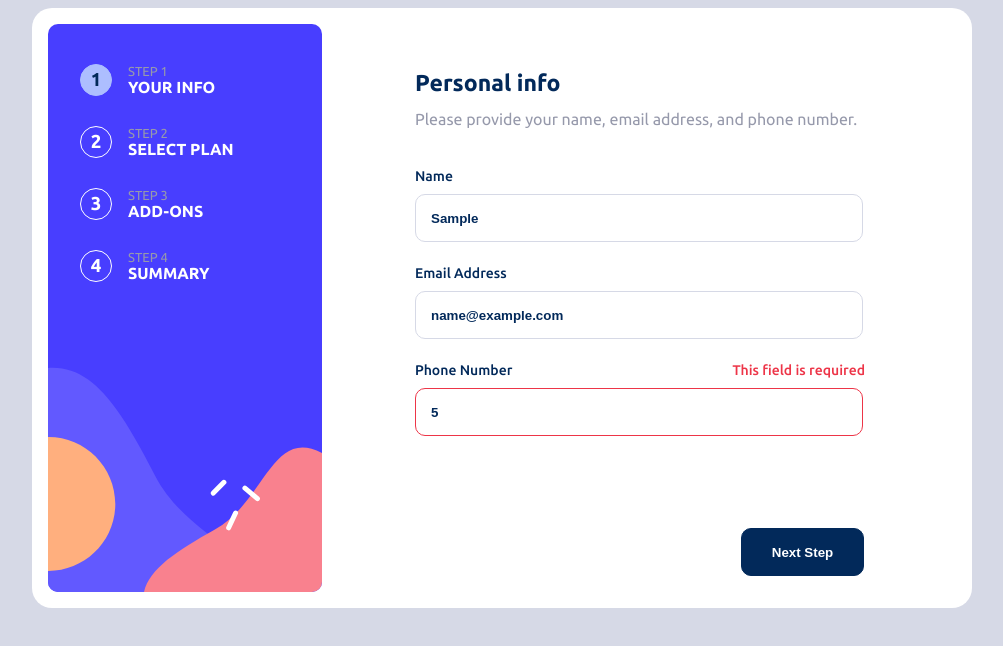
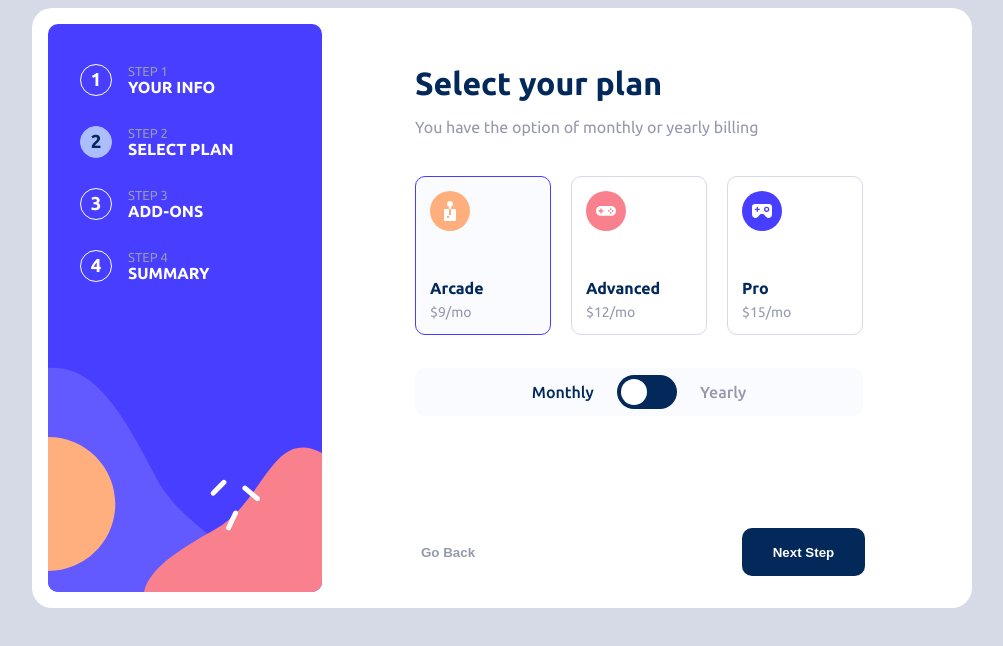
Before and after one commit to SebastianDiaz97/multi-step, an Angular app: page / in a window 1280 px wide. Both pictures are taken after typing "Sample", "name@example.com", "5" into the empty fields and a click on the input "Next Step". Shown: the top 646 px of the page, without its empty margins (138-1141 px from the left). Built offline with nearby package versions, Linux system fonts and the light colour scheme.

Commit message:
paso 2 a 3

```diff
--- a/src/app/app.component.html
+++ b/src/app/app.component.html
@@ -8,8 +8,10 @@
   <app-plan
     class="containerSteps"
     [ngClass]="paso === 2 ? 'visible' : ''"
-    ></app-plan>
-    <!-- (cambiarPaso)="paso" -->
+    (cambiarPaso)="cambiarPaso($event)"
+    (planSelected)="planSelected($event)"
+  ></app-plan>
+  <!-- (cambiarPaso)="paso" -->
   <app-add-ons
     class="containerSteps"
     [ngClass]="paso === 3 ? 'visible' : ''"
--- a/src/app/app.component.ts
+++ b/src/app/app.component.ts
@@ -12,17 +12,9 @@ export class AppComponent {
 
   cambiarPaso(pasos: number){
     this.paso = pasos;
-    console.log('cambio');
   }
 
-  // ngOnInit(){
-  //   switch (this.paso) {
-  //     case value:
-
-  //       break;
-
-  //     default:
-  //       break;
-  //   }
-  // }
+  planSelected(info: []){
+    console.log(info);
+  }
 }
--- a/src/app/component/info-personal/info-personal.component.ts
+++ b/src/app/component/info-personal/info-personal.component.ts
@@ -17,8 +17,9 @@ export class InfoPersonalComponent {
 
   submit(event: Event) {
     // event.preventDefault()
-    let validado = this.validarFormualrio()
-    if(validado){
+    // let validado = this.validarFormualrio()
+    // if(validado){
+    if(true){
       this.cambiarPaso.emit(2)
     }
   }
--- a/src/app/component/plan/plan.component.css
+++ b/src/app/component/plan/plan.component.css
@@ -93,13 +93,19 @@ button {
     font-weight: 500;
     background-color: var(--Alabaster);
     border-radius: 10px;
+    color: var(--Cool_gray);
+
 }
 
-.monthYear .month{
+/* .monthYear .month{
     color: var(--Marine_blue);
 }
 .monthYear .year{
     color: var(--Cool_gray);
+} */
+
+.tipSelected{
+  color: var(--Marine_blue);
 }
 
 .containerStep > p{
@@ -115,10 +121,11 @@ button {
 
 .plan{
     width: 138px;
-    height: 160px;
+    /* height: 160px; */
     border: 1px solid var(--Light_gray);
     border-radius: 10px;
     padding: 14px;
+    cursor: pointer;
 }
 
 .plan h3{
@@ -128,14 +135,20 @@ button {
     color: var(--Marine_blue);
 }
 
-.plan p{
+.price{
     margin: 0;
     color: var(--Cool_gray);
     font-size: 14px;
 
 }
 
-.select{
+.selected{
   background-color: var(--Alabaster);
   border-color: var(--Purplish_blue);
 }
+
+.free{
+  font-size: 14px;
+  color: var(--Marine_blue);
+  margin-top: 5px;
+}
--- a/src/app/component/plan/plan.component.html
+++ b/src/app/component/plan/plan.component.html
@@ -3,34 +3,52 @@
   <p>You have the option of monthly or yearly billing</p>
 
   <section class="plans">
-    <div class="plan select">
+    <div
+      class="plan"
+      id="arcade"
+      (click)="selected($event)"
+      [ngClass]="arcade ? 'selected' : ''"
+    >
       <img src="../../../assets/images/icon-arcade.svg" alt="Icon Arcade" />
       <h3>Arcade</h3>
-      <p class="price">$9/mo</p>
+      <p class="price">{{ priceArcade }}</p>
+      <p class="free" [hidden]="mesAno">2 months free</p>
     </div>
-    <div class="plan">
+    <div
+      class="plan"
+      id="advanced"
+      (click)="selected($event)"
+      [ngClass]="advanced ? 'selected' : ''"
+    >
       <img src="../../../assets/images/icon-advanced.svg" alt="Icon Advanced" />
       <h3>Advanced</h3>
-      <p class="price">$12/mo</p>
+      <p class="price">{{ priceAdvanced }}</p>
+      <p class="free" [hidden]="mesAno">2 months free</p>
     </div>
-    <div class="plan">
+    <div
+      class="plan"
+      id="pro"
+      (click)="selected($event)"
+      [ngClass]="pro ? 'selected' : ''"
+    >
       <img src="../../../assets/images/icon-pro.svg" alt="Icon Pro" />
       <h3>Pro</h3>
-      <p class="price">$15/mo</p>
+      <p class="price">{{ pricePro }}</p>
+      <p class="free" [hidden]="mesAno">2 months free</p>
     </div>
   </section>
 
   <section class="monthYear">
-    <p class="month">Monthly</p>
+    <p [ngClass]="mesAno ? 'tipSelected' : ''">Monthly</p>
     <label class="switch">
-      <input type="checkbox" />
+      <input type="checkbox" (click)="checkbox()" />
       <span class="slider round"></span>
     </label>
-    <p class="year">Yearly</p>
+    <p [ngClass]="!mesAno ? 'tipSelected' : ''">Yearly</p>
   </section>
 
   <section class="buttons">
-    <button class="goBack">Go Back</button> <br />
-    <button class="nextStep">Next Step</button>
+    <button class="goBack" (click)="volver()">Go Back</button> <br />
+    <button class="nextStep" (click)="siguiente()">Next Step</button>
   </section>
 </div>
--- a/src/app/component/plan/plan.component.ts
+++ b/src/app/component/plan/plan.component.ts
@@ -1,4 +1,4 @@
-import { Component } from '@angular/core';
+import { Component, EventEmitter, Output } from '@angular/core';
 
 @Component({
   selector: 'app-plan',
@@ -7,4 +7,99 @@ import { Component } from '@angular/core';
 })
 export class PlanComponent {
 
+  mesAno = true
+  arcade = true
+  advanced = false
+  pro = false
+
+  month = [{
+    name: "Arcade",
+    price: 9
+  }, {
+    name: "Advanced",
+    price: 12
+  }, {
+    name: "Pro",
+    price: 15
+  }]
+  year = [{
+    name: "Arcade",
+    price: 90
+  }, {
+    name: "Advanced",
+    price: 120
+  }, {
+    name: "Pro",
+    price: 150
+  }]
+
+  priceArcade = '$9/mo'
+  priceAdvanced = '$12/mo'
+  pricePro = '$15/mo'
+
+  ngOnInit() {
+    this.changePrice()
+  }
+
+  changePrice() {
+    if (this.mesAno) {
+      this.priceArcade = `$${this.month[0].price}/mo`
+      this.priceAdvanced = `$${this.month[1].price}/mo`
+      this.pricePro = `$${this.month[2].price}/mo`
+    } else {
+      this.priceArcade = `$${this.year[0].price}/yr`
+      this.priceAdvanced = `$${this.year[1].price}/yr`
+      this.pricePro = `$${this.year[2].price}/yr`
+    }
+  }
+
+
+  selected(event: any) {
+    // console.log(event.srcElement.id);
+
+    switch (event.srcElement.id) {
+      case "arcade":
+        if (!this.arcade) {
+          this.arcade = !this.arcade;
+        }
+        this.advanced = false
+        this.pro = false
+        break;
+      case "advanced":
+        if (!this.advanced) {
+          this.advanced = !this.advanced;
+        }
+        this.arcade = false
+        this.pro = false
+        break;
+      case "pro":
+        if (!this.pro) {
+          this.pro = !this.pro;
+        }
+        this.arcade = false
+        this.advanced = false
+        break;
+
+      default:
+        break;
+    }
+  }
+
+  checkbox() {
+    this.mesAno = !this.mesAno;
+    this.changePrice()
+  }
+
+  @Output() cambiarPaso = new EventEmitter()
+  @Output() planSelected = new EventEmitter()
+  siguiente() {
+    let datos = [{
+      month:this.mesAno, arcade:this.arcade, advanced:this.advanced, pro:this.pro }]
+    // console.log(datos);
+    this.cambiarPaso.emit(3)
+    this.planSelected.emit(datos)
+  }
+  volver() {
+    this.cambiarPaso.emit(1)
+  }
 }
```
